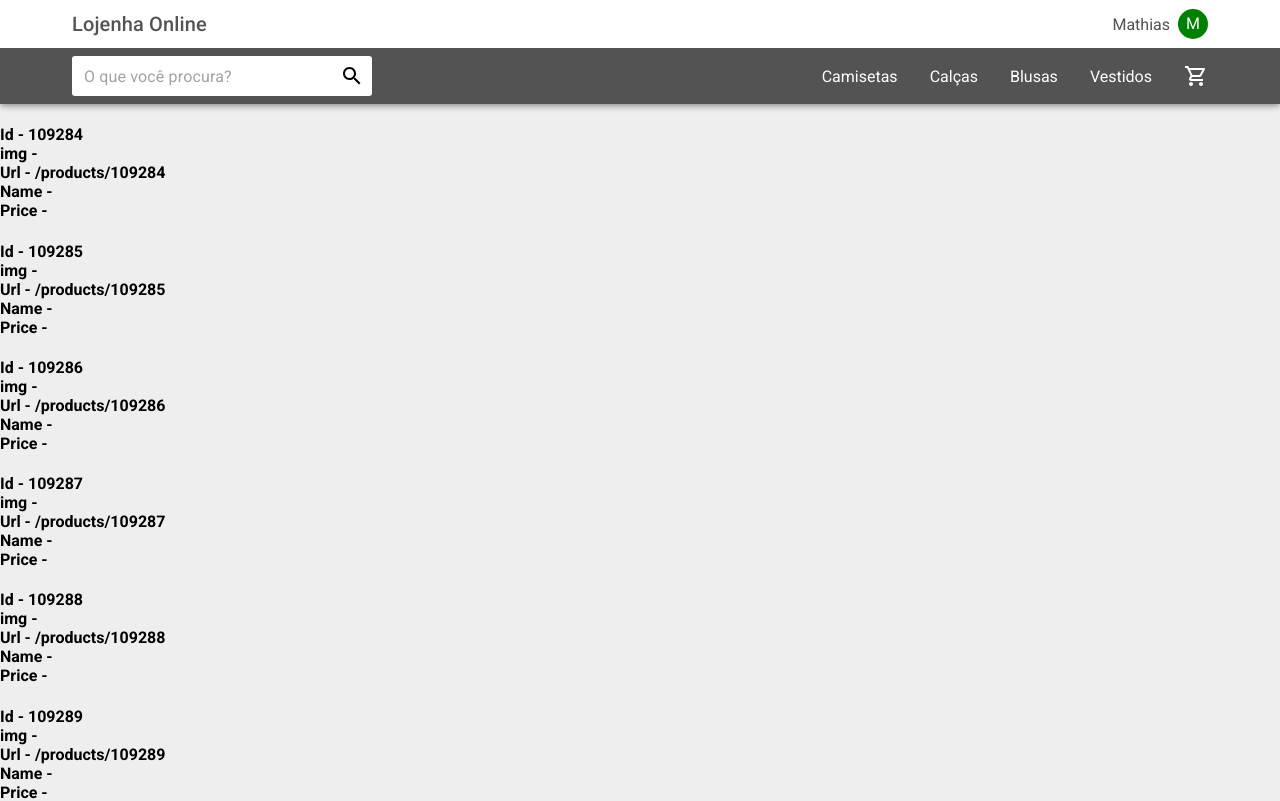
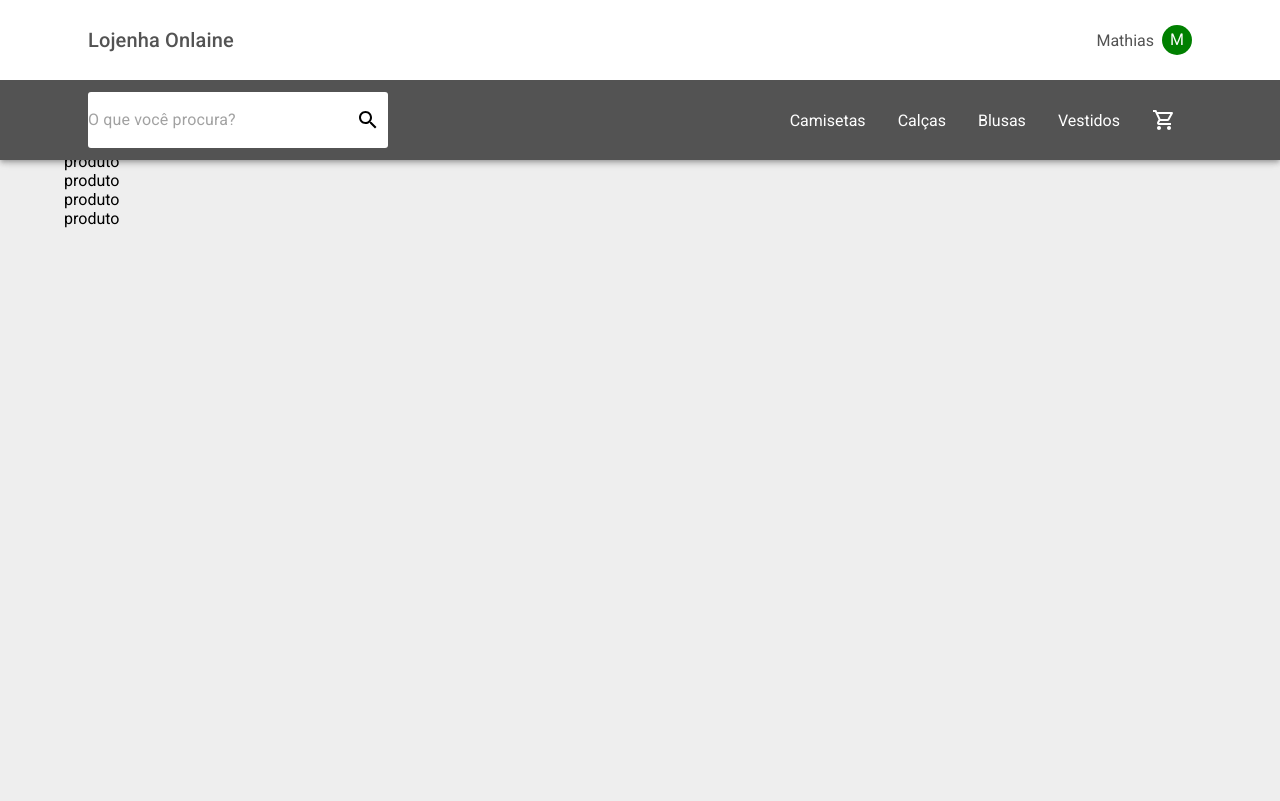
Before and after one commit to ToMattBan/carrinho_compras, a React (Create React App) app: page / in a window 1280 px wide. Shown: the top 801 px of the page. Built offline with nearby package versions, Linux system fonts and the light colour scheme.

Commit message:
Created component for products

```diff
--- a/src/App.js
+++ b/src/App.js
@@ -1,18 +1,8 @@
-import Products from "./Assets/products.json"
+import PageProducts from "./Components/PageProducts";
 
 function App() {
   return (
-    <div>
-      {Products.map((product, index) => (
-        <h4 key={product.Id}>
-          <div>Id - { product.Id }</div>
-          <div>img - { product.img }</div>
-          <div>Url - { product.Url }</div>
-          <div>Name - { product.Name }</div>
-          <div>Price - { product.Price }</div>
-        </h4>
-      ))}
-    </div>
+    <PageProducts />
   );
 }
 
--- a/src/Components/ComponentStyle.js
+++ b/src/Components/ComponentStyle.js
@@ -45,7 +45,7 @@ const headerStyles = makeStyles((theme) => ({
 
     headerToolbars: {
         minHeight: '30px',
-        padding: '8px',
+        padding: '8px 0',
 
         '&:first-child': {
             backgroundColor: themeConfig.colors.secundary,
--- a/src/Components/Header.js
+++ b/src/Components/Header.js
@@ -21,7 +21,7 @@ export default function Header() {
             <Toolbar className={headClasses.headerToolbars}>
                 <div className={globalClasses.gutter}>
                     <Typography className={headClasses.headerLogoTitle} variant="h6" noWrap>
-                        Lojenha Online
+                        Lojenha Onlaine
                     </Typography>
 
                     <a href="/user" className={headClasses.headerUserSpace}>
--- /dev/null
+++ b/src/Components/PageProducts.js
@@ -0,0 +1,20 @@
+// Data
+import productsList from "../Assets/products.json"
+
+// Components
+import Products from "./Products.js";
+
+// Theme
+import { globalStyles } from "./ComponentStyle.js"
+
+export default function PageProducts() {
+    var globalClasses = globalStyles();
+
+    return (
+        <div className={globalClasses.gutter}>
+            {productsList.map((product, index) => (
+                <Products product={product} key={index} />
+            ))}
+        </div>
+    )
+}
--- /dev/null
+++ b/src/Components/Products.js
@@ -0,0 +1,8 @@
+export default function Products() {
+
+    return (
+        <div>
+            produto
+        </div>
+    )
+}
```
